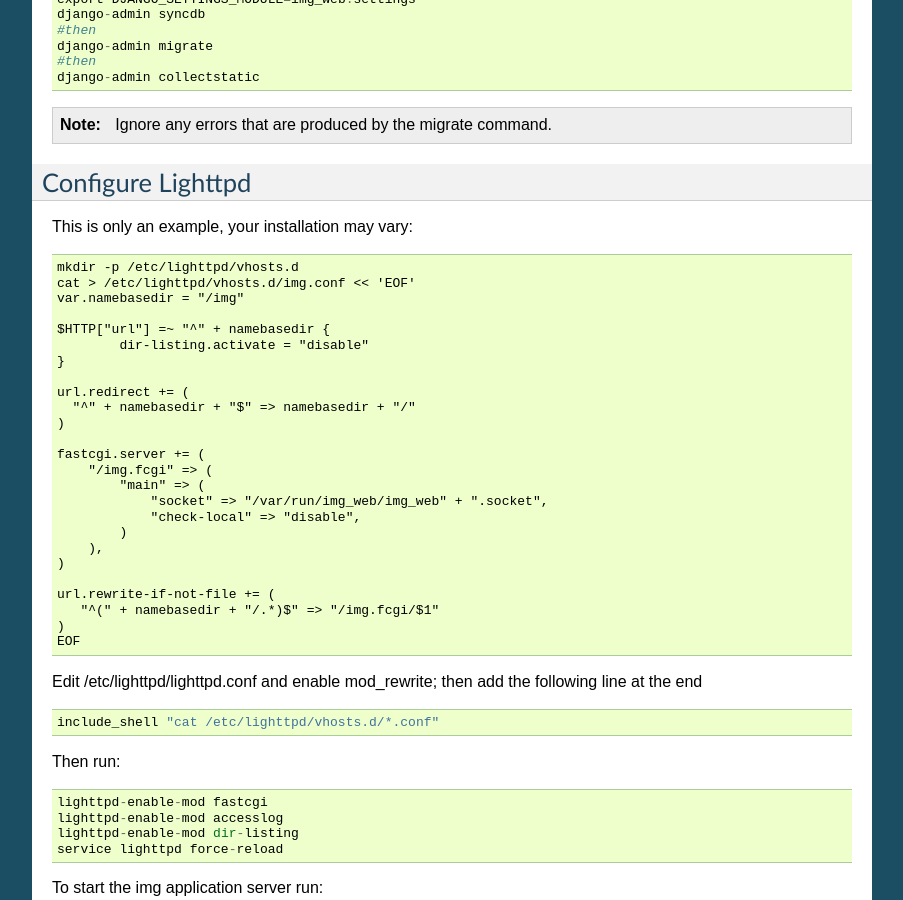
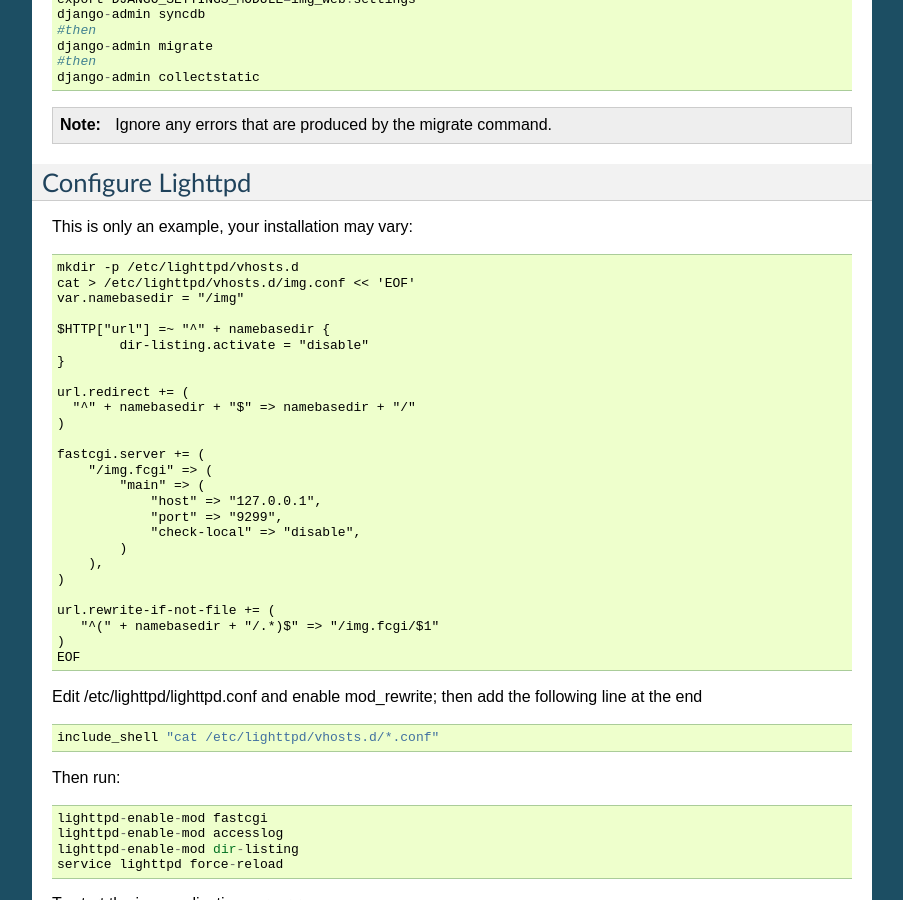
Before and after one commit to MeeGoIntegration/imager, a Sphinx documentation site: the page built from docs/configuration/img-conf.rst, in a window 1280 px wide and 900 px high, scrolled down 1966 px. Shown: the whole window, without its empty margins (198-1101 px from the left). Built offline with Sphinx 7.4.7, drawn with Linux system fonts in a browser that asks for light colours.

Commit message:
Use supervisor fastcgi handle
Supervisor can handle spawning fastcgi, so switch to using that. More at :
http://supervisord.org/configuration.html#fcgi-program-x-section-settings

Also use TCP/IP fcgi method to make setup easier across distros and
different http servers. By default will run under port 9299

```diff
--- a/docs/configuration/img-conf.rst
+++ b/docs/configuration/img-conf.rst
@@ -73,7 +73,8 @@
  fastcgi.server += (
      "/img.fcgi" => (
          "main" => (
-             "socket" => "/var/run/img_web/img_web" + ".socket",
+             "host" => "127.0.0.1",
+             "port" => "9299",
              "check-local" => "disable",
          )
      ),
--- a/docs/usage.rst
+++ b/docs/usage.rst
@@ -16,7 +16,7 @@
 Web UI ::
 
    service lighttpd start
-   service img-web start
+   skynet enable img-web
    skynet enable request_image
    skynet enable update_image_status
    skynet register request_image
```
Also changed, not shown: 9 other files.
